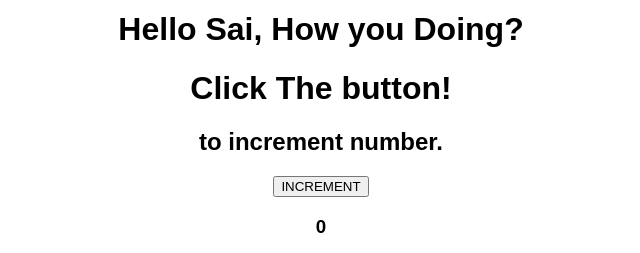
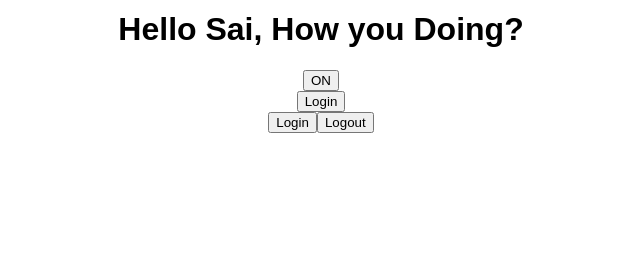
Before and after one commit to abanala304/my-app, a React (Create React App) app: page / in a window 1280 px wide. Shown: the part 868-1121 px from the top of the page, without its empty margins (319-959 px from the left). After the commit the page ends 1001 px from the top, so only its background shows below. Built offline with nearby package versions, Linux system fonts and the light colour scheme.

Commit message:
conditional rendering

```diff
--- a/src/App.js
+++ b/src/App.js
@@ -8,14 +8,19 @@ import Fun from './anil.js';
 import Props from './props.js';
 import App2 from './props2.js';
 import Props3 from './state.js';
-import Ex3 from './comp.js';
-import Ex2 from './component.js';
+//import Ex3 from './comp.js';
+//import Ex2 from './component.js';
+import Toggle from './toggle.js'
+import LoginControl from './loginControl.js';
+import LoginButton from './loginButton.js';
+import LogoutButton from './logoutButton.js';
 class App extends Component {
   render() {
  return (
     <div className="App">
+
         <header className="App-header">
-          <img1 src={logo} className="App-logo" alt="logo" />
+          <img src={logo} className="App-logo" alt="logo" />
           <img src="http://raosrestaurants.com/images/raos_logo_home.jpg" alt="Mountain View" />
           <h1 className="App-title">Banala family</h1>
         </header>
@@ -26,8 +31,12 @@ class App extends Component {
         <Props />
         <App2 name="Ajay!" />
         <Props3 />
-        <Ex3 />
-        <Ex2 />
+        {/* //<Ex3 /> */}
+        {/* <Ex2 /> */}
+        <Toggle />
+        <LoginControl />
+        <LoginButton />
+        <LogoutButton />
       </div>
     );
   }
--- /dev/null
+++ b/src/loginButton.js
@@ -0,0 +1,11 @@
+import React  from 'react';
+class LoginButton extends React.Component {
+    render() {
+        return (
+            <button onClick={this.props.onClick}>
+             Login
+             </button>
+        )
+    }
+}
+export default LoginButton;
--- /dev/null
+++ b/src/loginControl.js
@@ -0,0 +1,29 @@
+import React, { Component } from 'react';
+import LoginButton from './loginButton';
+import LogoutButton from './logoutButton';
+
+class LoginControl extends Component {
+    constructor(props) {
+      super(props);
+       this.state = {
+          isLoggedIn: false,
+    }
+}
+render() {
+    const isLoggedIn = this.state.isLoggedIn;
+    let button;
+
+      if (isLoggedIn) {
+             button = <LogoutButton />
+    }
+    else {
+        button = <LoginButton />
+    }
+        return (
+          <div>
+              {button}
+          </div>
+        )
+      }
+    }
+    export default LoginControl;
--- /dev/null
+++ b/src/logoutButton.js
@@ -0,0 +1,11 @@
+import React  from 'react';
+class LogoutButton extends React.Component {
+    render() {
+        return (
+            <button onClick={this.props.onClick}>
+             Logout
+             </button>
+        )
+    }
+}
+export default LogoutButton;
--- /dev/null
+++ b/src/toggle.js
@@ -0,0 +1,23 @@
+import React from 'react';
+class Toggle extends React.Component {
+    constructor(props) {
+      super(props);
+      this.state = {isToggleOn: true};
+      this.handleClick = this.handleClick.bind(this);
+    }
+
+    handleClick() {
+      this.setState(prevState => ({
+        isToggleOn: !prevState.isToggleOn
+      }));
+    }
+
+    render() {
+      return (
+        <button onClick={this.handleClick}>
+          {this.state.isToggleOn ? 'ON' : 'OFF'}
+        </button>
+      );
+    }
+  }
+  export default Toggle;
```
